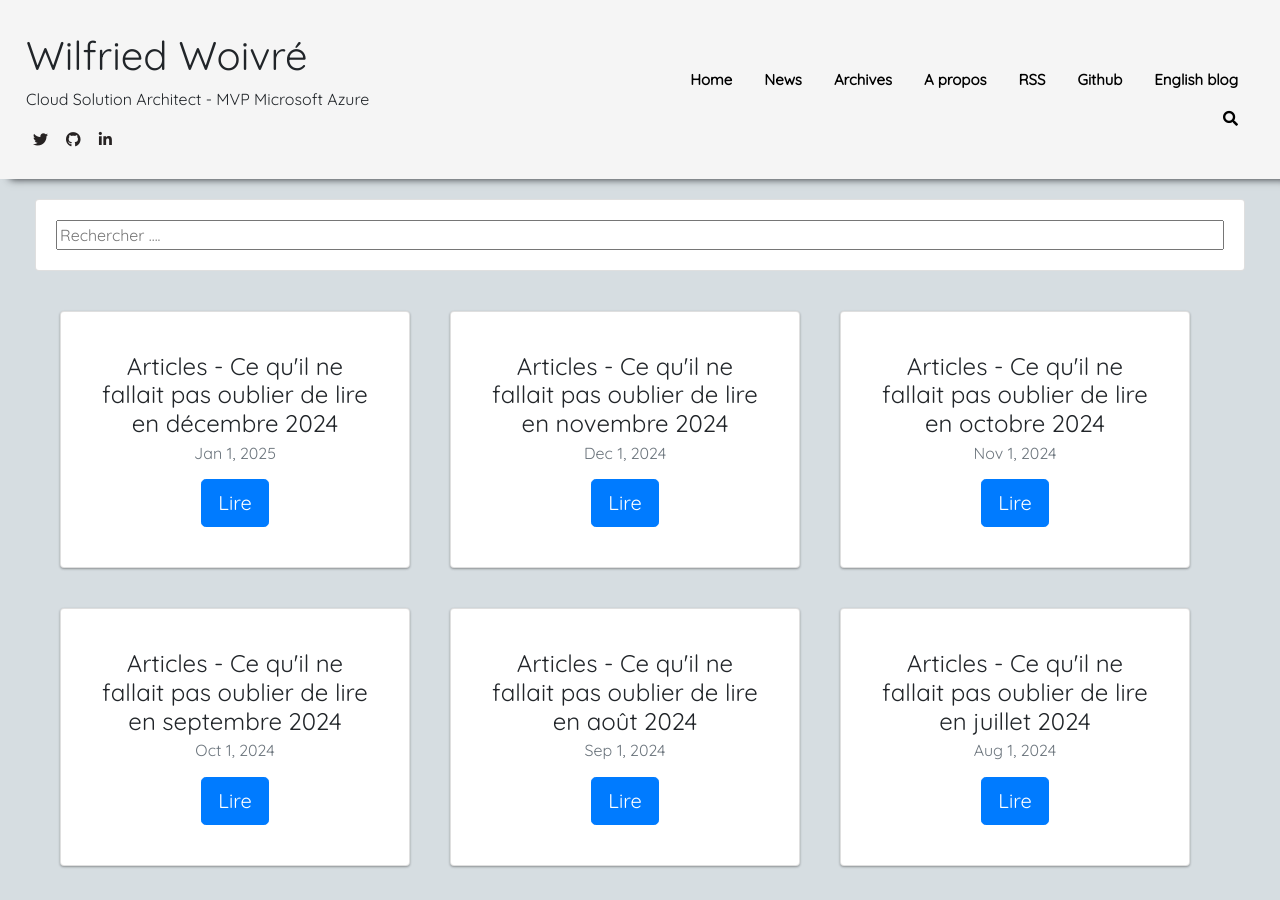
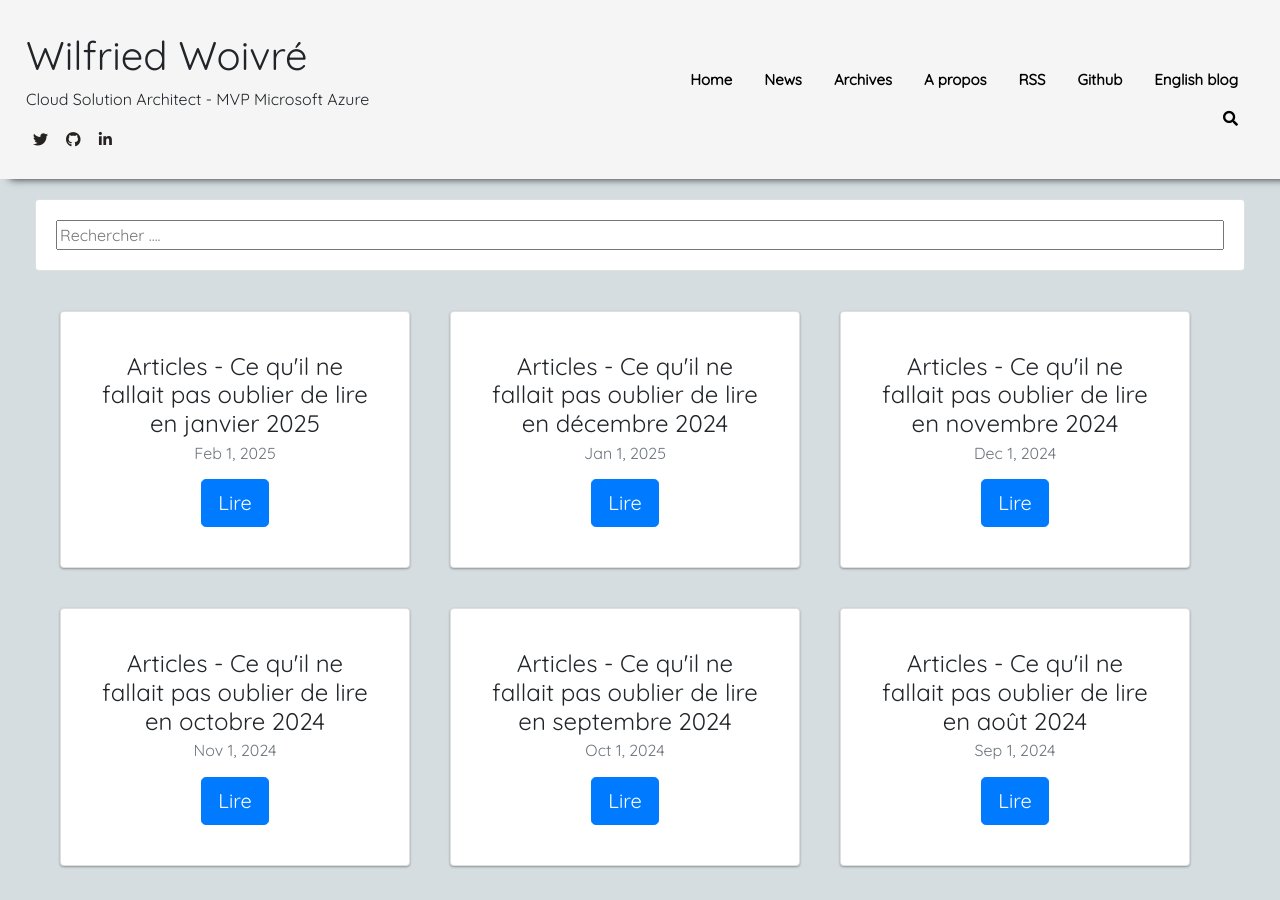
Before and after one commit to wilfriedwoivre/wilfriedwoivre.github.io, a Jekyll site: the page built from news.html, in a window 1280 px wide and 900 px high. Built offline with Jekyll 4.4.1, drawn with Linux system fonts in a browser that asks for light colours; nearby versions of some CDN libraries; part of the change alters nothing that is shown.

Commit message:
Add january news

```diff
--- /dev/null
+++ b/_news/2025-02-01-articles-ce-quil-ne-fallait-pas-oublier-de-lire-en-janvier-2025.md
@@ -0,0 +1,41 @@
+---
+layout: news
+title: Articles - Ce qu'il ne fallait pas oublier de lire en janvier 2025
+date: 2025-02-01
+---
+
+Voici un résumé des différents articles que j'ai partagé sur les réseaux sociaux en janvier 2025.
+
+C'est un peu en vrac, mais je vais voir pour essayer de mettre des catégories pour les prochains mois.
+
+- [[In preview] Public Preview: Collect Azure Container Storage metrics with Azure Monitor Managed Service for Prometheus (Public Preview)](https://azure.microsoft.com/updates?id=466954?WT.mc_id=AZ-MVP-4039694)
+- [[Launched] Generally Available: Performance management server parameters now modifiable in Azure Database for PostgreSQL](https://azure.microsoft.com/updates?id=470452?WT.mc_id=AZ-MVP-4039694)
+- [[Launched] Generally Available: App Service session affinity proxy compatibility](https://azure.microsoft.com/updates?id=474668?WT.mc_id=AZ-MVP-4039694)
+- [[In preview] Public Preview: Troubleshoot Disk Performance with Copilot in Azure](https://azure.microsoft.com/updates?id=474649?WT.mc_id=AZ-MVP-4039694)
+- [[Launched] Generally Available: Azure Confidential Ledger Achieves SOC 2 Type II Compliance](https://azure.microsoft.com/updates?id=472899?WT.mc_id=AZ-MVP-4039694)
+- [[Launched] Generally Available: WebSocket support in Application Gateway for Containers](https://azure.microsoft.com/updates?id=475194?WT.mc_id=AZ-MVP-4039694)
+- [[Launched] Generally Available: Azure SQL updates for mid-January 2025](https://azure.microsoft.com/updates?id=474873?WT.mc_id=AZ-MVP-4039694)
+- [[Launched] Generally Available: User-managed plugin enablement in Azure Database for MySQL - Flexible Server](https://azure.microsoft.com/updates?id=474838?WT.mc_id=AZ-MVP-4039694)
+- [[Launched] Generally Available: Accelerated logs now default along with support for customer managed keys (CMKs) in Azure Database for MySQL](https://azure.microsoft.com/updates?id=474855?WT.mc_id=AZ-MVP-4039694)
+- [[Launched] Generally Available: Customer Managed Unplanned Failover for Azure Data Lake Storage and SSH File Transfer Protocol](https://azure.microsoft.com/updates?id=476059?WT.mc_id=AZ-MVP-4039694)
+- [[Launched] Generally Available: Open-source feature update: KAITO Retrieval-Augmented Generation (RAG) support](https://azure.microsoft.com/updates?id=471314?WT.mc_id=AZ-MVP-4039694)
+- [Retirement: Microsoft Fabric Runtime 1.1 End of Support](https://azure.microsoft.com/updates?id=476389?WT.mc_id=AZ-MVP-4039694)
+- [[In preview] Public Preview: JavaScript code interpreter dynamic sessions in Azure Container Apps](https://azure.microsoft.com/updates?id=475219?WT.mc_id=AZ-MVP-4039694)
+- [[In preview] Public Preview: Seamless Amazon API Gateway Integration for API Center](https://azure.microsoft.com/updates?id=476533?WT.mc_id=AZ-MVP-4039694)
+- [[Launched] Generally Available: Azure Automation is revising Service and Subscription limits](https://azure.microsoft.com/updates?id=476622?WT.mc_id=AZ-MVP-4039694)
+- [[Launched] Generally Available: Customer Managed Unplanned Failover for Azure Data Lake Storage and SSH File Transfer Protocol](https://azure.microsoft.com/updates?id=476059?WT.mc_id=AZ-MVP-4039694)
+- [Retirement: Microsoft Fabric Runtime 1.1 End of Support](https://azure.microsoft.com/updates?id=476389?WT.mc_id=AZ-MVP-4039694)
+- [Azure Virtual Network Manager - G├⌐rer vos IPS via un IPAM Azure built in](https://woivre.fr/blog/2025/01/azure-virtual-network-manager-gerer-vos-ips-via-un-ipam-azure-built-in)
+- [Retirement: All Azure Automation jobs running on Agent-based Hybrid Worker will be stopped from 1 April 2025](https://azure.microsoft.com/updates?id=477734?WT.mc_id=AZ-MVP-4039694)
+- [[Launched] Generally Available: Changes to instance size flexibility ratios for Azure Reserved Virtual Machine Instances for M-series](https://azure.microsoft.com/updates?id=478063?WT.mc_id=AZ-MVP-4039694)
+- [Retirement: Resources interacting with Azure Automation using TLS 1.0/1.1 protocol will be blocked from March 1, 2025](https://azure.microsoft.com/updates?id=477729?WT.mc_id=AZ-MVP-4039694)
+- [Retirement: Azure Automation will discontinue execution of PowerShell runbooks using AzureRM modules from February 1, 2025](https://azure.microsoft.com/updates?id=477700?WT.mc_id=AZ-MVP-4039694)
+- [[In preview] Public Preview: Reduce costs with Hibernation in Azure DevTest Labs](https://azure.microsoft.com/updates?id=476885?WT.mc_id=AZ-MVP-4039694)
+- [[Launched] Generally Available: Azure Red Hat OpenShift in Spain Central](https://azure.microsoft.com/updates?id=478571?WT.mc_id=AZ-MVP-4039694)
+- [[Launched] Generally Available: Support for new custom error pages in Application Gateway](https://azure.microsoft.com/updates?id=public-preview-support-for-new-custom-error-pages-in-application-gateway?WT.mc_id=AZ-MVP-4039694)
+- [[In preview] Public Preview: Announcing the Next generation Azure Data Box Devices](https://azure.microsoft.com/updates?id=475398?WT.mc_id=AZ-MVP-4039694)
+- [[In preview] Public Preview: Introducing enhanced support for Generation 2 VMs in Azure DevTest Labs](https://azure.microsoft.com/updates?id=476902?WT.mc_id=AZ-MVP-4039694)
+- [Retirement: Migrating to TLS 1.2+ with the Deprecation of Outdated Security Protocols](https://azure.microsoft.com/updates?id=migrating-to-tls-12-with-deprecation-of-outdated-security-protocols?WT.mc_id=AZ-MVP-4039694)
+- [Retirement: Upgrade your Azure HDInsight clusters with TLS versions 1 dot 1 and below by March 31, 2025](https://azure.microsoft.com/updates?id=478939?WT.mc_id=AZ-MVP-4039694)
+- [[Launched] Generally Available: Azure SQL updates for late-January 2025](https://azure.microsoft.com/updates?id=477123?WT.mc_id=AZ-MVP-4039694)
+- [[Launched] Public Preview: Azure Monitor Integrates Performance Diagnostics for Enhanced VM Troubleshooting](https://azure.microsoft.com/updates?id=476880?WT.mc_id=AZ-MVP-4039694)
```
Also changed, not shown: _posts/2025-01-23-azure-virtual-network-manager-gerer-vos-ips-via-un-ipam-azure-built-in.md (line endings or trailing spaces).
